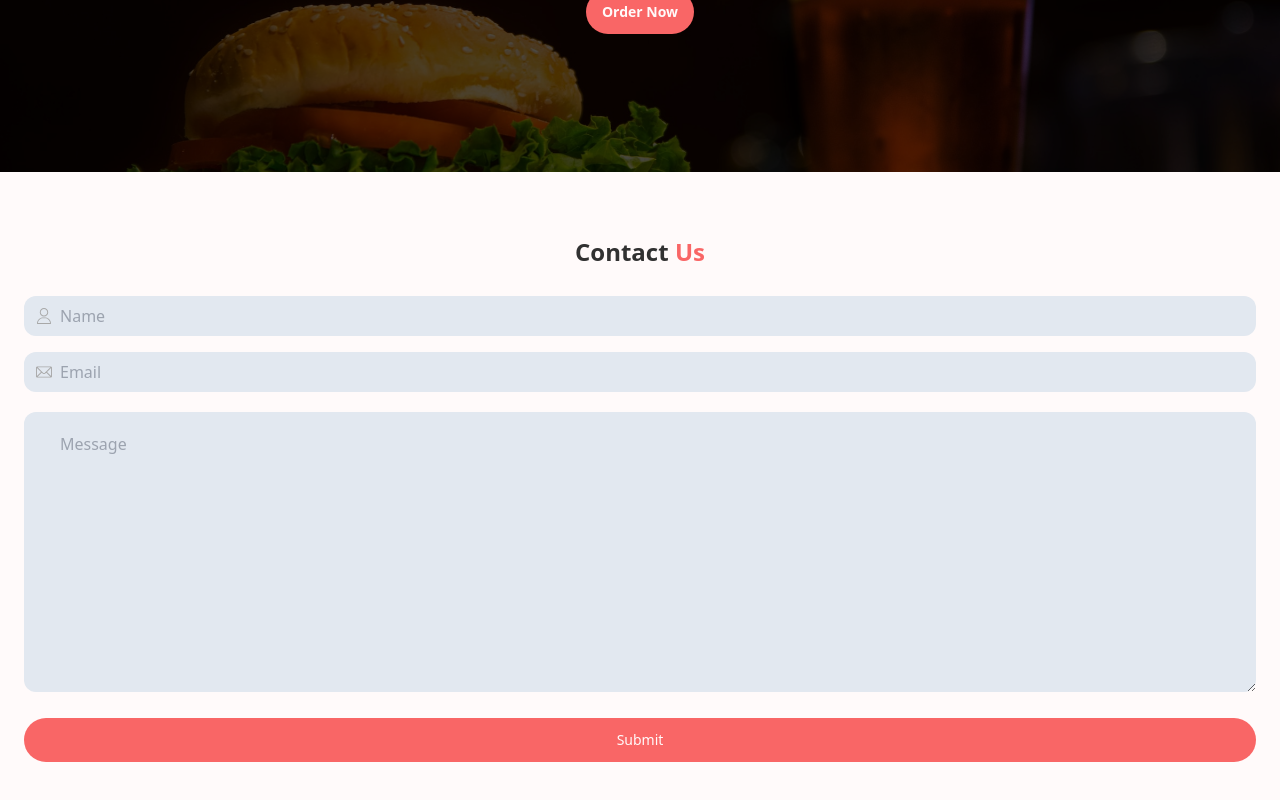
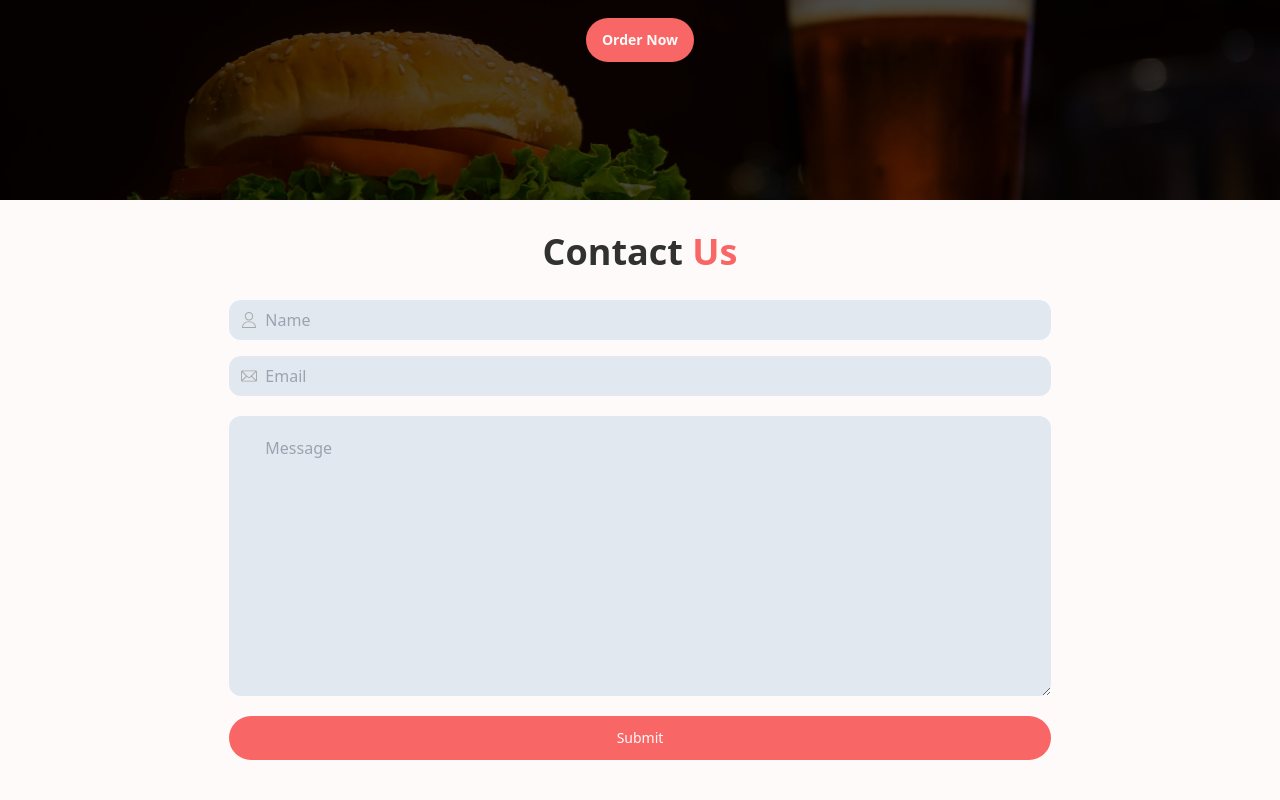
Before and after one commit to AlecBlance/Junior-FE-Assessment, a React (Vite) app in the folder Task1/: page / in a window 1280 px wide. Shown: the part 2040-2840 px from the top of the page. Built offline with nearby package versions, Linux system fonts and the light colour scheme.

Commit message:
style: about and contact components

```diff
--- a/Task1/src/components/About/index.jsx
+++ b/Task1/src/components/About/index.jsx
@@ -5,7 +5,7 @@ const About = () => {
 
   return (
     <div className="py-16 px-6 bg-white">
-      <h1 className="text-center text-2xl text-custom-black font-black mb-5">
+      <h1 className="text-center text-2xl text-custom-black font-black mb-5 md:text-4xl md:mb-10">
         About <span className="text-palette-red">Us</span>
       </h1>
       <p className={`${truncate ? "line-clamp-3" : "line-clamp-none"} `}>
--- a/Task1/src/components/Contact/index.jsx
+++ b/Task1/src/components/Contact/index.jsx
@@ -1,11 +1,11 @@
 const Contact = () => {
   return (
-    <div className="py-16 px-6">
-      <h1 className="text-center text-2xl text-custom-black font-black mb-7">
+    <div className="py-16 px-6 md:py-8">
+      <h1 className="text-center text-2xl text-custom-black font-black mb-7 md:text-4xl">
         Contact <span className="text-palette-red">Us</span>
       </h1>
-      <form>
-        <div>
+      <form className="md:flex md:items-center md:flex-col">
+        <div className="md:w-2/3">
           <label className="relative">
             <svg
               className="absolute w-4 h-4 top-1/2 transform -translate-y-1/2 left-3"
@@ -29,7 +29,7 @@ const Contact = () => {
             />
           </label>
         </div>
-        <div>
+        <div className="md:w-2/3">
           <label className="relative">
             <svg
               className="absolute w-4 h-4 top-1/2 transform -translate-y-1/2 left-3"
@@ -55,10 +55,10 @@ const Contact = () => {
           id="message"
           cols="30"
           rows="10"
-          className="bg-slate-200 w-full px-9 rounded-xl mt-5 py-5"
+          className="bg-slate-200 w-full px-9 rounded-xl mt-5 py-5 md:w-2/3"
           placeholder="Message"
         ></textarea>
-        <button className="w-full bg-palette-red px-3 py-3 text-sm text-white-red rounded-3xl mt-5">
+        <button className="w-full md:w-2/3 bg-palette-red px-3 py-3 text-sm text-white-red rounded-3xl mt-5">
           Submit
         </button>
       </form>
```
